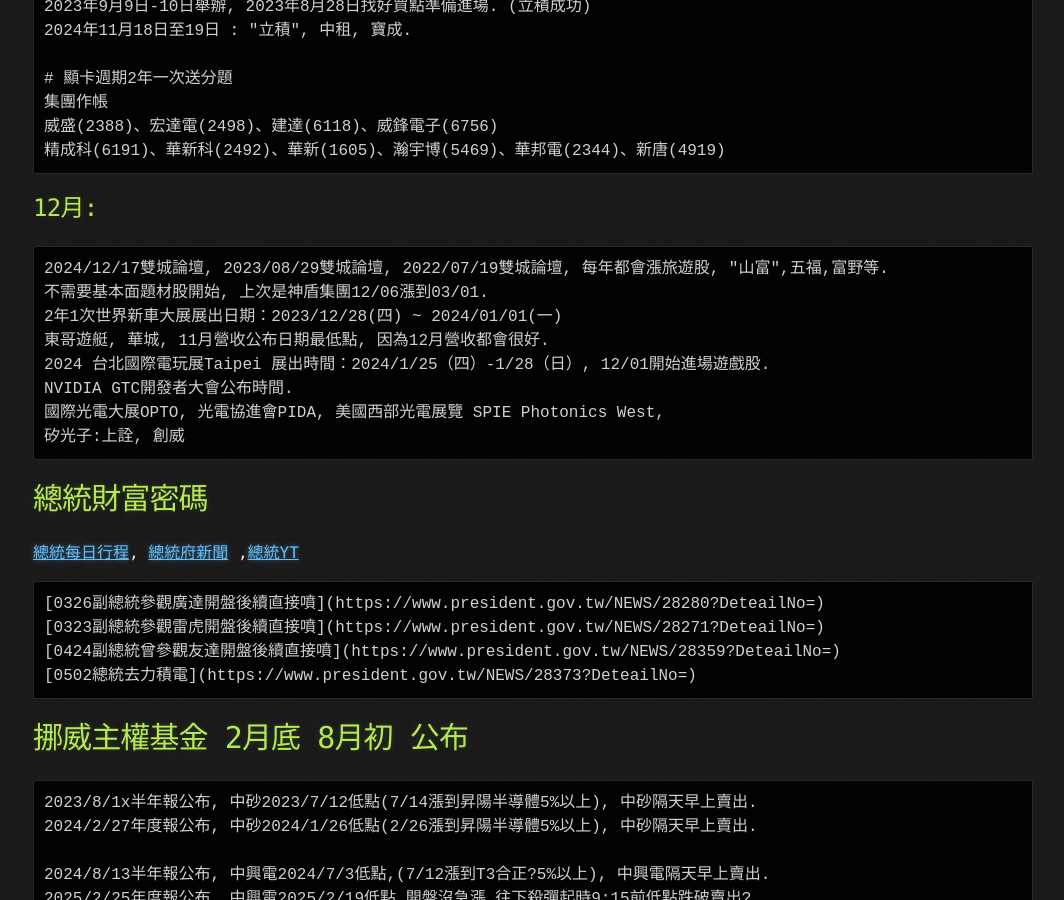
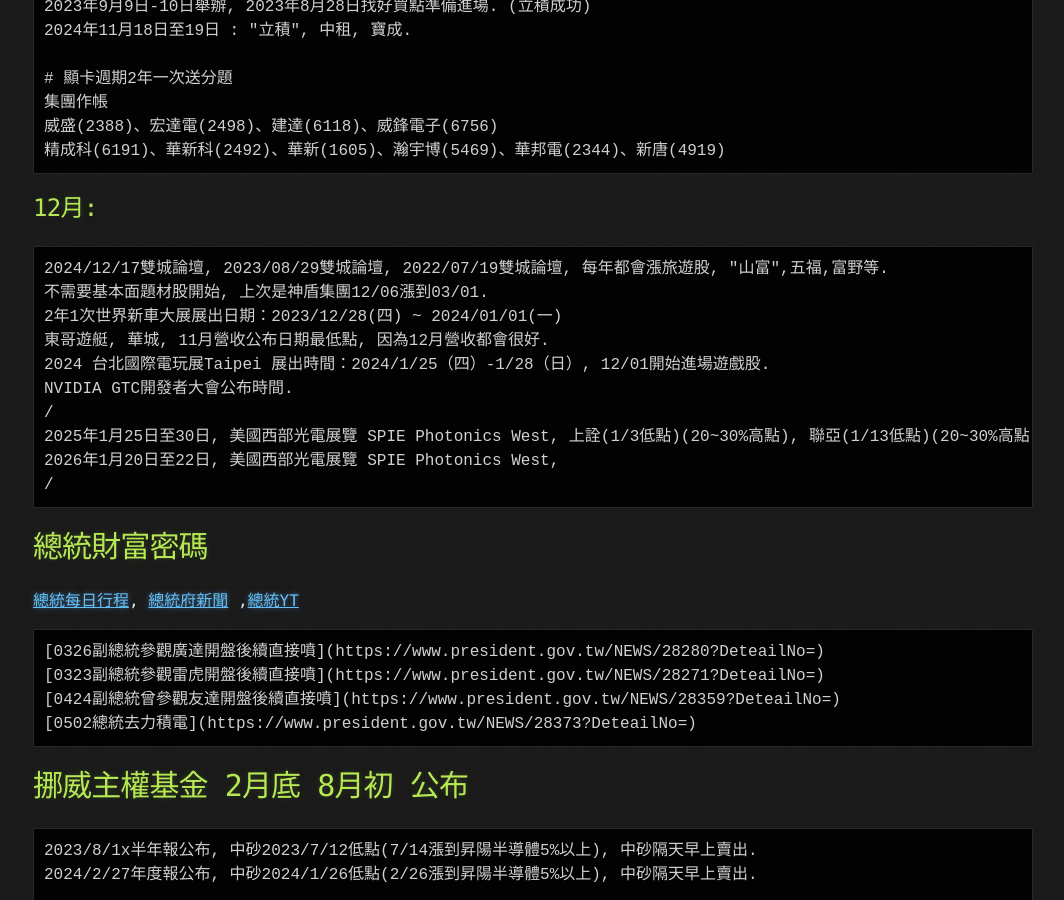
Before and after one commit to lepg5487/Stock_God, a Jekyll site: the page built from experience.md, in a window 1280 px wide and 900 px high, scrolled down 9807 px. Shown: the whole window, without its empty margins (107-1171 px from the left). Built offline with Jekyll 4.4.1, drawn with Linux system fonts in a browser that asks for light colours; our own code applies the rules of GitHub Pages for plain Markdown files; some of the changed text lies outside the part shown.

Commit message:
Update experience.md

````diff
--- a/experience.md
+++ b/experience.md
@@ -358,7 +358,7 @@
 2024年10月23日台灣電路板產業國際展覽會, 9月開始起漲:"迅得", "大量", 科嶠, 聯策等等.., 這展很多個股.
 2025年10月22日–24日台灣電路板產業國際展覽會, 7月初開始起漲: 大量, 尖點.
 \
-2025年10月22日 – 24日國際光電大展OPTO, 光電協進會PIDA, 美國西部光電展覽 SPIE Photonics West,
+2025年10月22日 – 24日國際光電大展OPTO, 光電協進會PIDA
 2024年10月23日 – 25日國際光電大展OPTO, 矽光子:聯亞, 上詮, 光聖, 創威
 \
 沒注意到題材2024年9月10日～9月14日法蘭克福汽車零配件展全球最大之汽車零配件雙年展, IKKA-KY, 六方科-KY, 劍麟等等,  下下次2026年
@@ -402,8 +402,10 @@
 東哥遊艇, 華城, 11月營收公布日期最低點, 因為12月營收都會很好.
 2024 台北國際電玩展Taipei 展出時間：2024/1/25（四）-1/28（日）, 12/01開始進場遊戲股.
 NVIDIA GTC開發者大會公布時間.
-國際光電大展OPTO, 光電協進會PIDA, 美國西部光電展覽 SPIE Photonics West,
-矽光子:上詮, 創威
+/
+2025年1月25日至30日, 美國西部光電展覽 SPIE Photonics West, 上詮(1/3低點)(20~30%高點), 聯亞(1/13低點)(20~30%高點),  華星光(1/15低點)(20~30%高點), IET-KY(2/3低點)(2/5下午公布營收2/6起漲100%)
+2026年1月20日至22日, 美國西部光電展覽 SPIE Photonics West,
+/
 ```
 
 # 總統財富密碼
````
